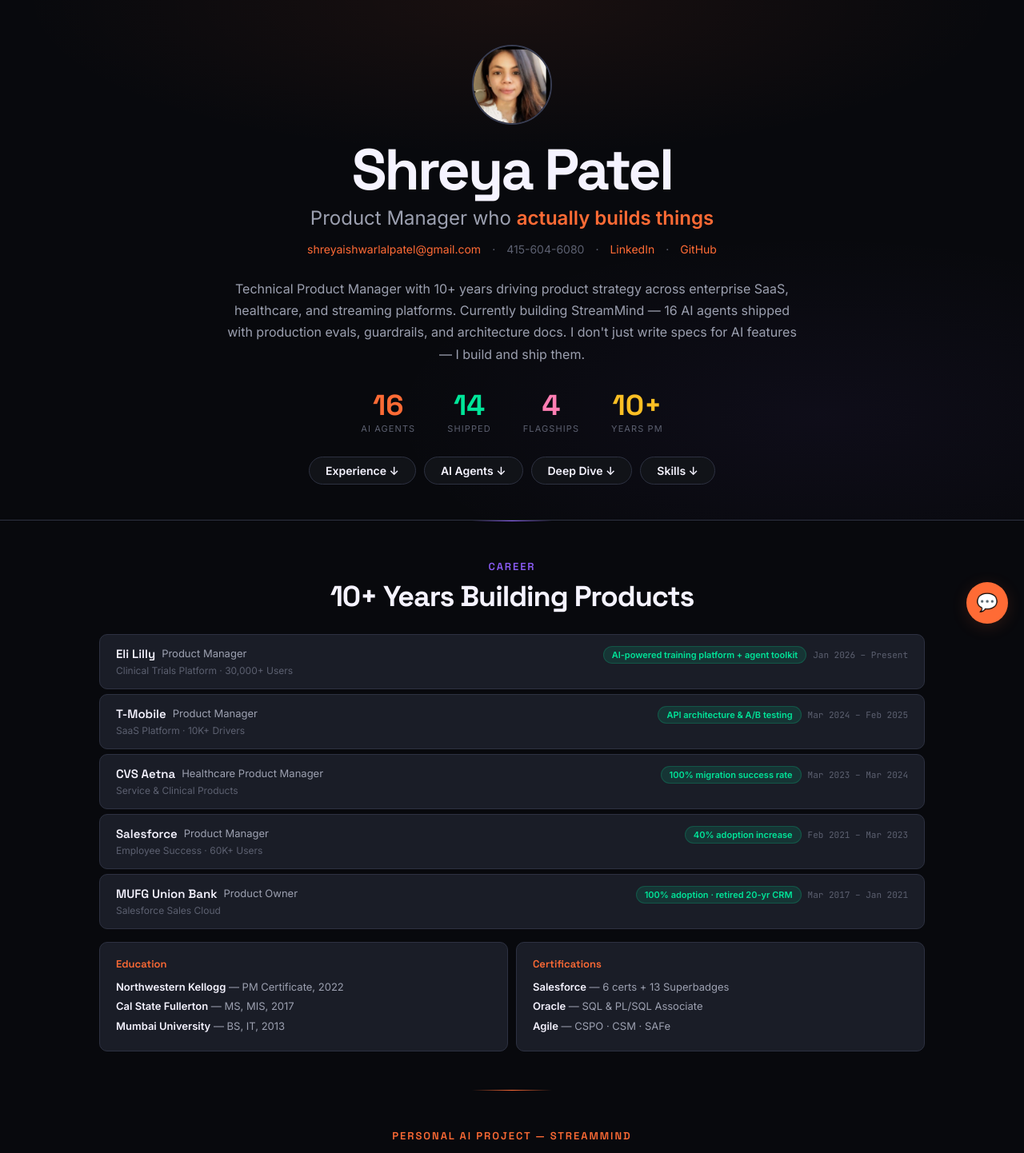
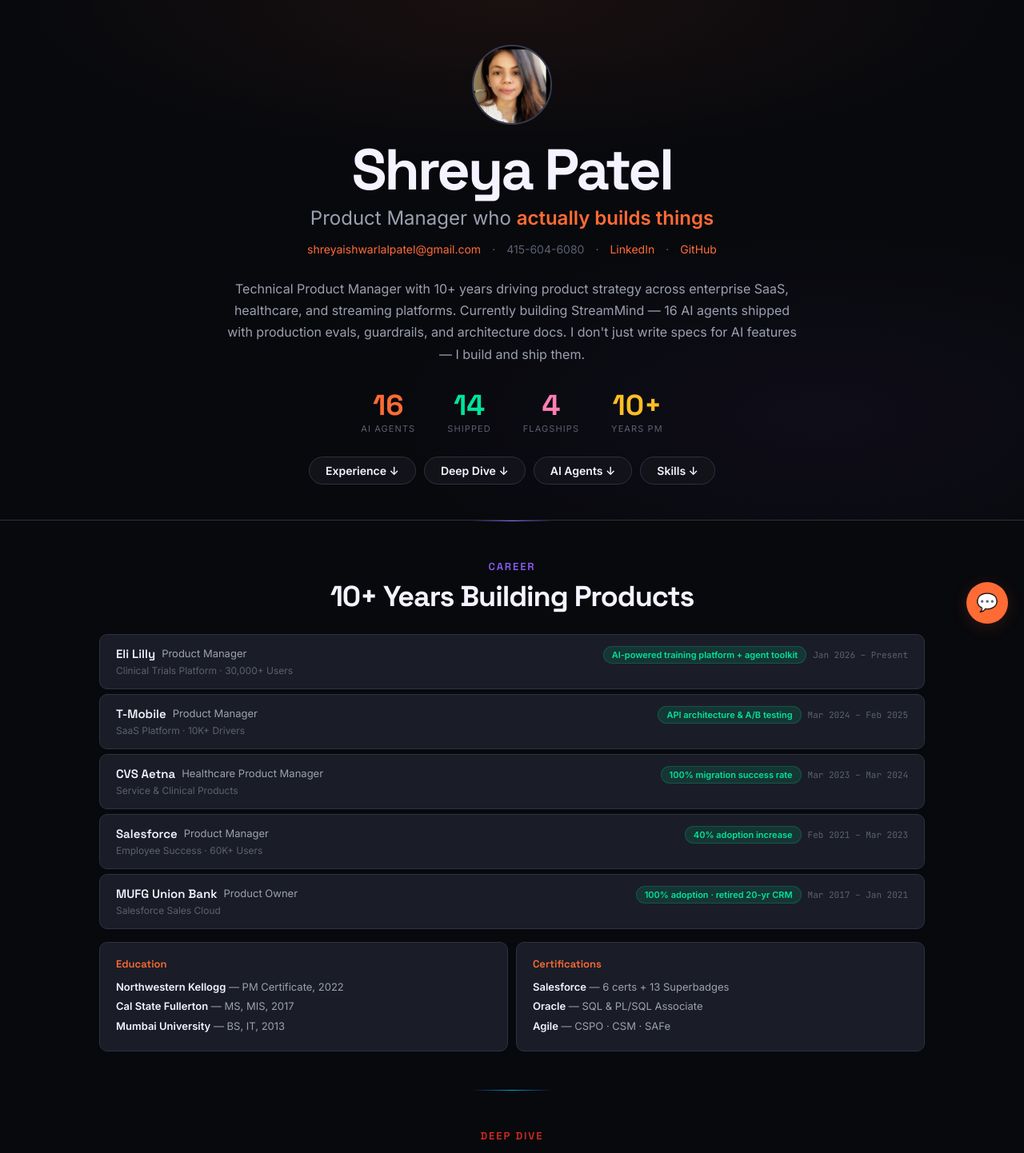
Before and after one commit to shreya-patel-PM/portfolio, a React (Vite) app: page / in a window 1280 px wide. Shown: the top 1442 px of the page at 80% size. Built offline with nearby package versions, Linux system fonts and the light colour scheme.

Commit message:
Update App.jsx

```diff
--- a/src/App.jsx
+++ b/src/App.jsx
@@ -155,8 +155,8 @@
   ];
   const jumps = [
     { label:"Experience", target:"career" },
+    { label:"Deep Dive", target:"deepdive" },
     { label:"AI Agents", target:"agents" },
-    { label:"Deep Dive", target:"deepdive" },
     { label:"Skills", target:"skills" },
   ];
   return (
@@ -663,10 +663,10 @@
       <Hero />
       <div style={{ maxWidth:100, margin:"0 auto", height:1, background:`linear-gradient(90deg, transparent, ${T.purple}, transparent)` }} />
       <CareerSection />
+      <div style={{ maxWidth:100, margin:"0 auto", height:1, background:`linear-gradient(90deg, transparent, #00A1E0, transparent)` }} />
+      <DeepDiveSection />
       <div style={{ maxWidth:100, margin:"0 auto", height:1, background:`linear-gradient(90deg, transparent, ${T.accent}, transparent)` }} />
       <StreamMindSection />
-      <div style={{ maxWidth:100, margin:"0 auto", height:1, background:`linear-gradient(90deg, transparent, #00A1E0, transparent)` }} />
-      <DeepDiveSection />
       <div style={{ maxWidth:100, margin:"0 auto", height:1, background:`linear-gradient(90deg, transparent, ${T.amber}, transparent)` }} />
       <SkillsSection />
       <footer style={{ padding:"28px 24px", textAlign:"center", borderTop:`1px solid ${T.border}` }}>
```
